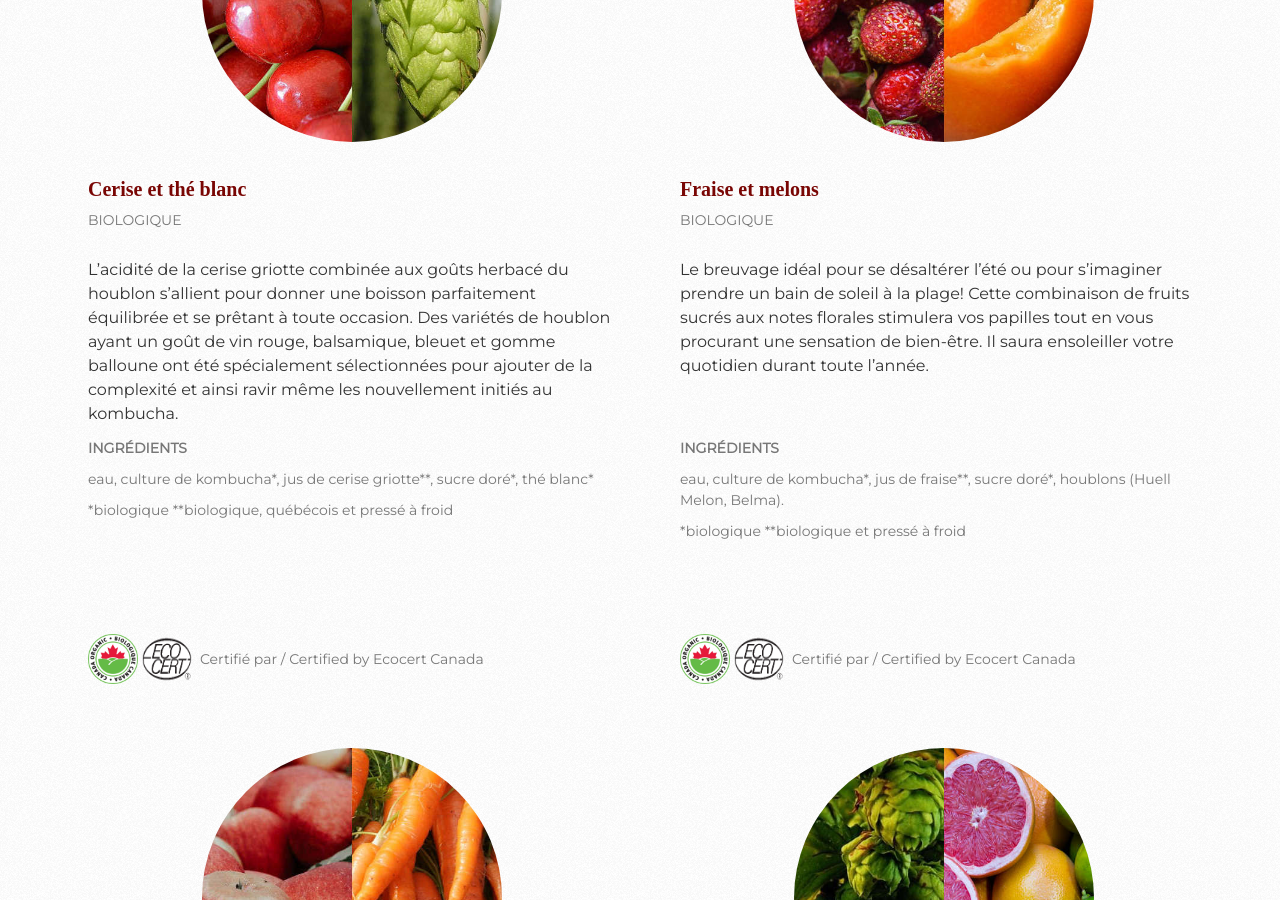
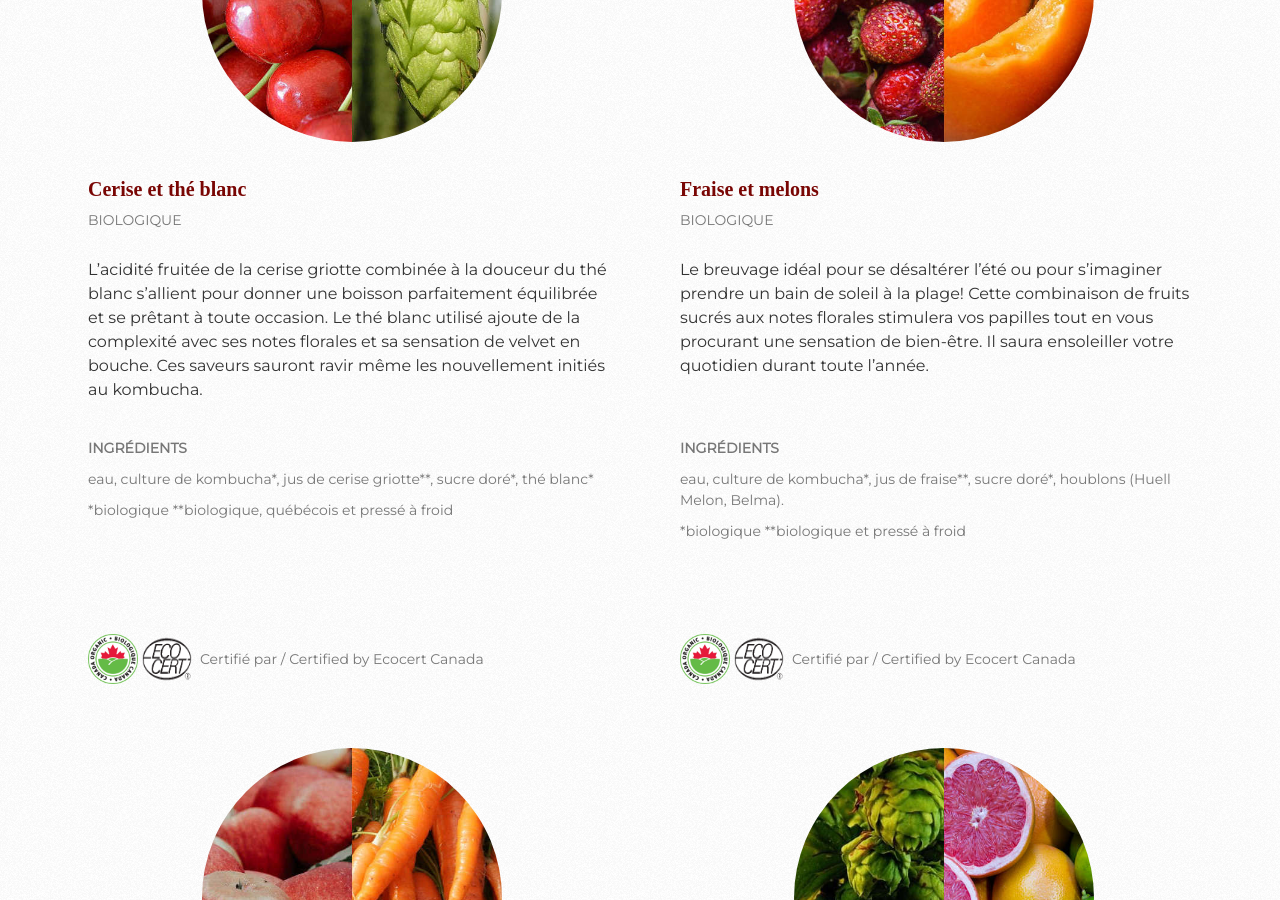
Before and after one commit to ouarez/djodjo-jekyll, a Jekyll site: the page built from produits.md, in a window 1280 px wide and 900 px high, scrolled down 2477 px. Built offline with Jekyll 4.4.1, drawn with Linux system fonts in a browser that asks for light colours; nearby versions of some CDN libraries; some web fonts are replaced; a script that is not in the unit is left out.

Commit message:
Update Pages uniques “produits”

```diff
--- a/produits.md
+++ b/produits.md
@@ -84,12 +84,11 @@ produits:
     title: Fraîcheur forestière
   - bio: true
     desc: >-
-      L’acidité de la cerise griotte combinée aux goûts herbacé du houblon
+      L’acidité fruitée de la cerise griotte combinée à la douceur du thé blanc
       s’allient pour donner une boisson parfaitement équilibrée et se prêtant à
-      toute occasion. Des variétés de houblon ayant un goût de vin rouge,
-      balsamique, bleuet et gomme balloune ont été spécialement sélectionnées
-      pour ajouter de la complexité et ainsi ravir même les nouvellement initiés
-      au kombucha.
+      toute occasion. Le thé blanc utilisé ajoute de la complexité avec ses
+      notes florales et sa sensation de velvet en bouche. Ces saveurs sauront
+      ravir même les nouvellement initiés au kombucha.
     ecocert: true
     image: /img/cerise-et-houblon.jpg
     ingredients: >-
```
